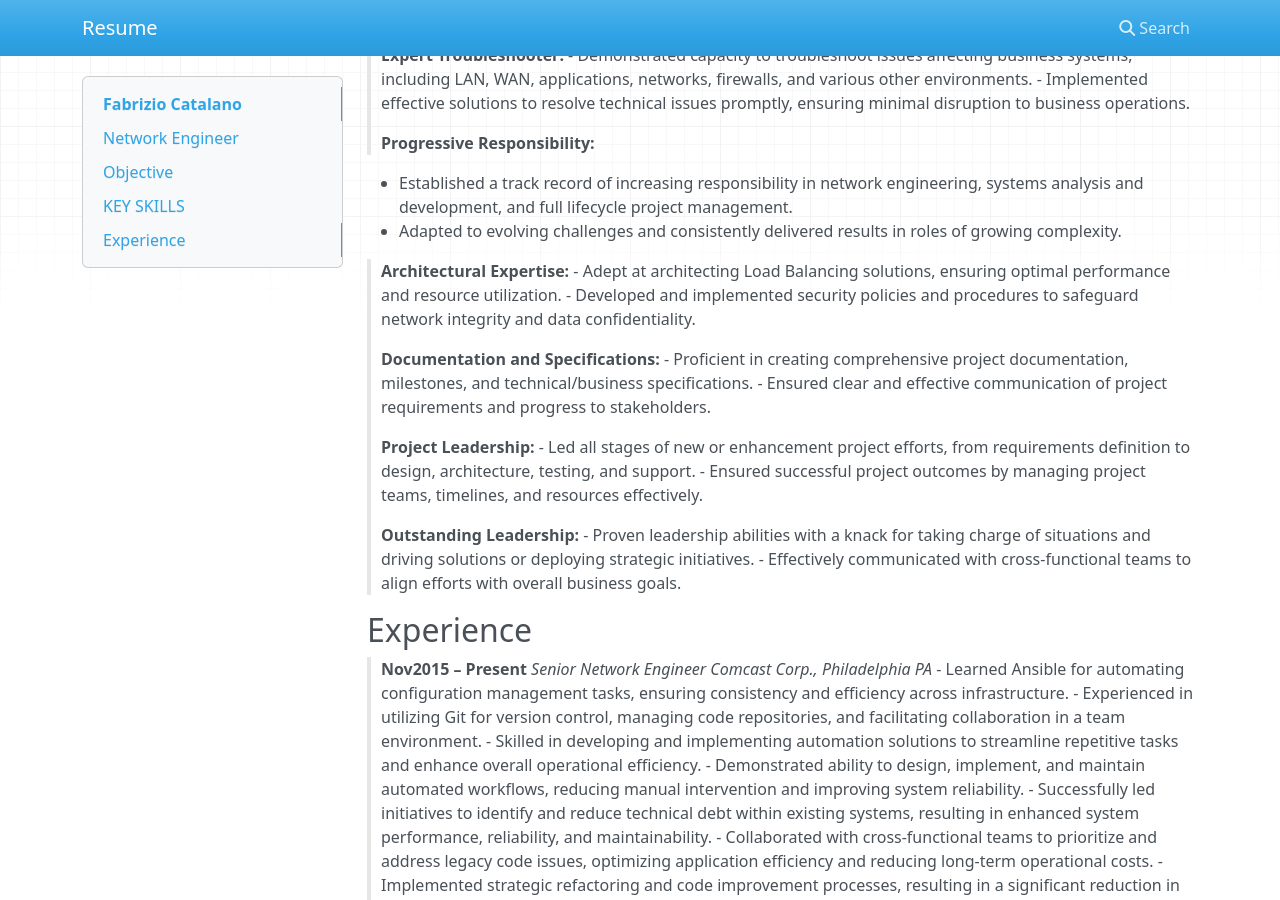
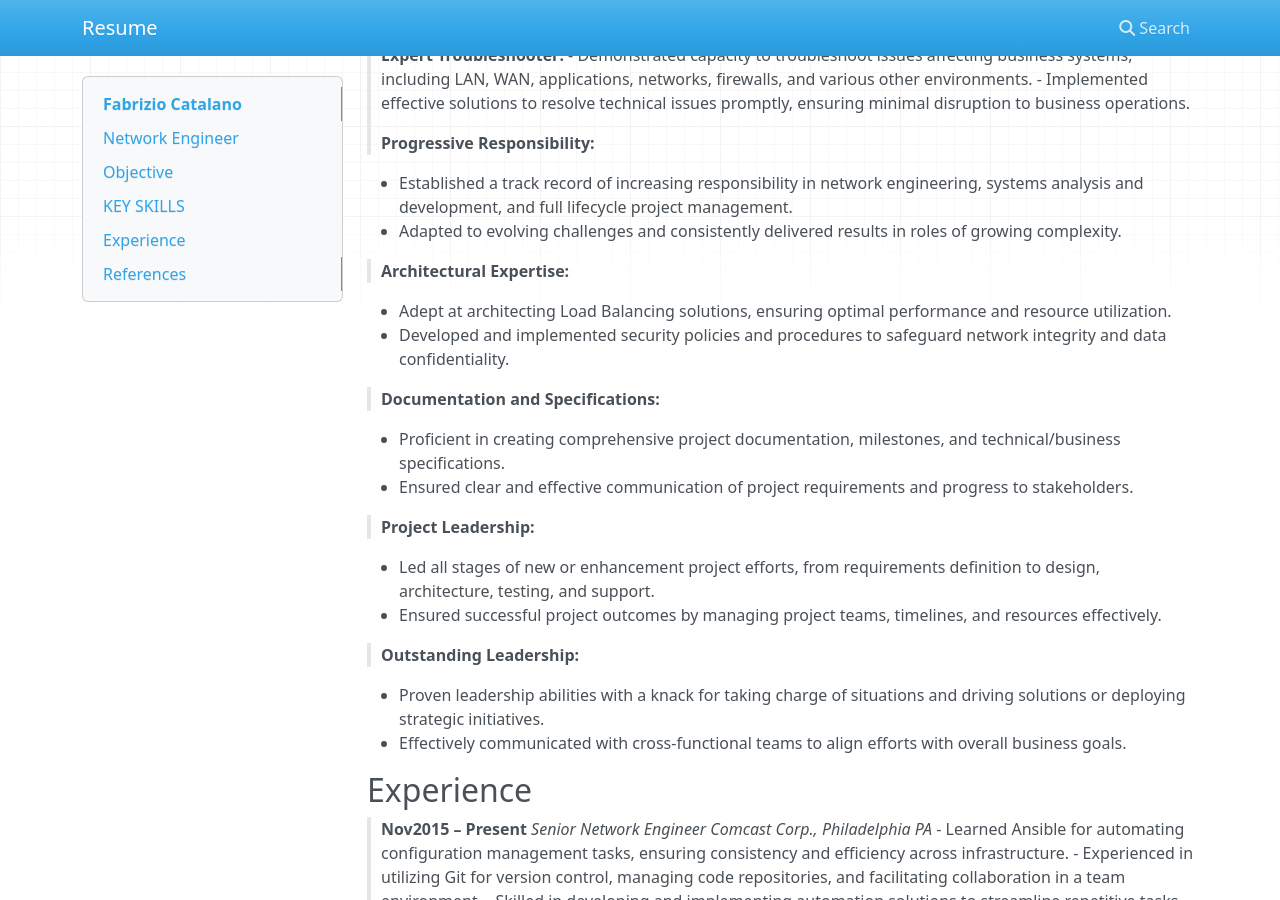
Before and after one commit to joxonu/Documents, an MkDocs documentation site: the page built from docs/index.md, in a window 1280 px wide and 900 px high, scrolled down 503 px. Built offline with MkDocs 1.6.1, drawn with Linux system fonts in a browser that asks for light colours; nearby versions of some CDN libraries.

Commit message:
more formatting

```diff
--- a/docs/index.md
+++ b/docs/index.md
@@ -15,10 +15,9 @@
 ## Objective
 | Dedicated and solutions-oriented Network Specialist with a proven track record of success in contributing to various corporate IT initiatives. Experienced in planning and implementing networking solutions to directly support business objectives. Seeking opportunities to leverage my skills and expertise in a dynamic and challenging environment. |
 ## KEY SKILLS
-> **Expert Troubleshooter:**
+>**Expert Troubleshooter:**
 - Demonstrated capacity to troubleshoot issues affecting business systems, including LAN, WAN, applications, networks, firewalls, and various other environments.
 - Implemented effective solutions to resolve technical issues promptly, ensuring minimal disruption to business operations.
-
 
 >**Progressive Responsibility:**
 
@@ -26,18 +25,22 @@
 - Adapted to evolving challenges and consistently delivered results in roles of growing complexity.
 
 >**Architectural Expertise:**
+
 - Adept at architecting Load Balancing solutions, ensuring optimal performance and resource utilization.
 - Developed and implemented security policies and procedures to safeguard network integrity and data confidentiality.
 
 >**Documentation and Specifications:**
+
 - Proficient in creating comprehensive project documentation, milestones, and technical/business specifications.
 - Ensured clear and effective communication of project requirements and progress to stakeholders.
 
 >**Project Leadership:**
+
 - Led all stages of new or enhancement project efforts, from requirements definition to design, architecture, testing, and support.
 - Ensured successful project outcomes by managing project teams, timelines, and resources effectively.
 
 >**Outstanding Leadership:**
+
 - Proven leadership abilities with a knack for taking charge of situations and driving solutions or deploying strategic initiatives.
 - Effectively communicated with cross-functional teams to align efforts with overall business goals.
 
@@ -86,7 +89,7 @@
 - Collaborated with cross-functional teams to gather feedback, iterate on product features, and prioritize enhancements based on stakeholder input.
 - Contributed to the development of user stories, roadmaps, and backlog management to drive product development in line with organizational goals.
 
->### References
+## References
 
 [Available upon request.]
 
```
